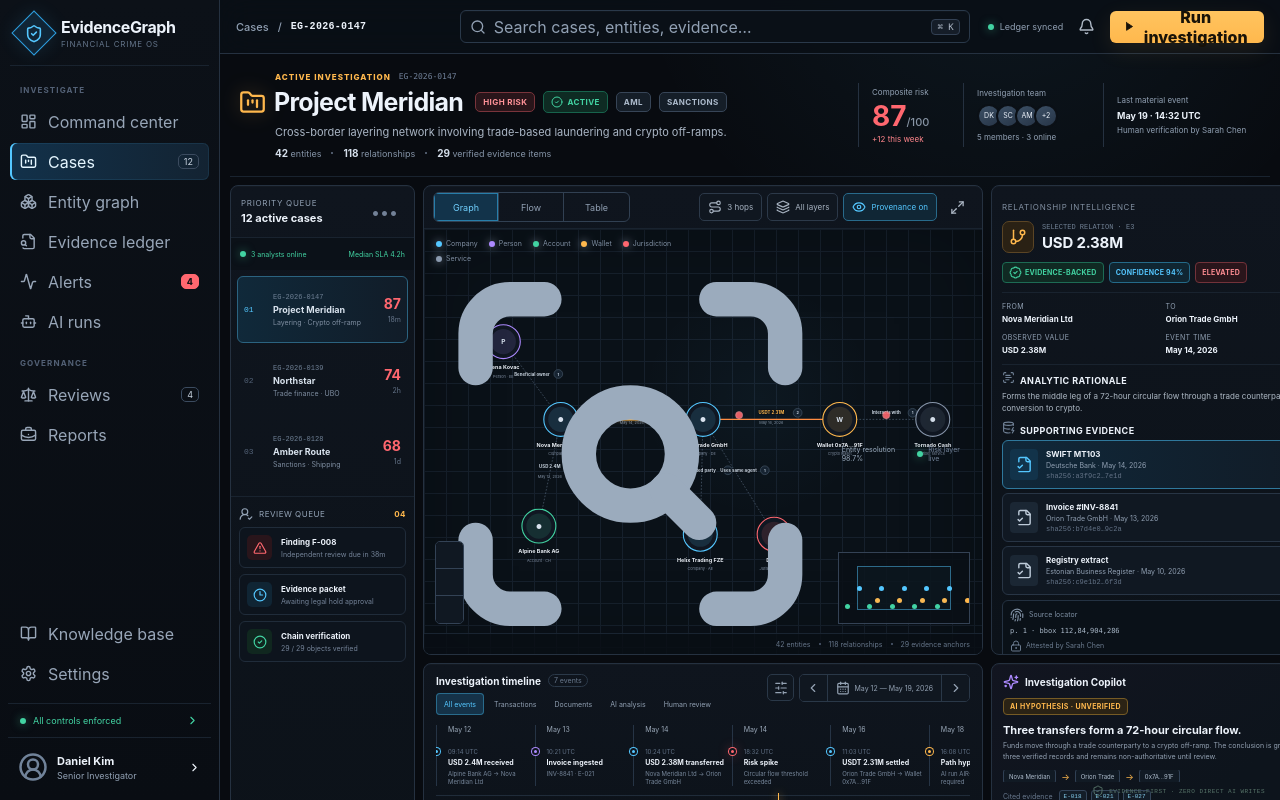
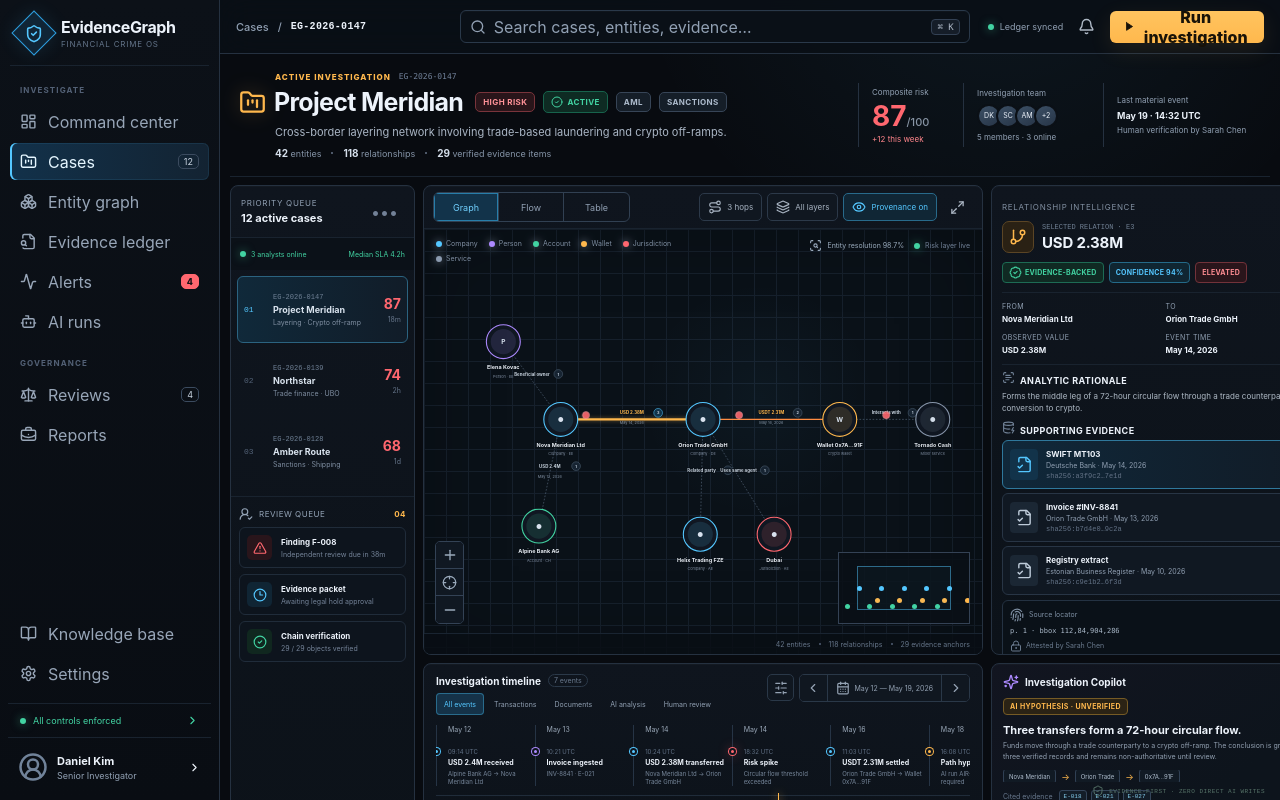
Before and after one commit to Runaway1457/evidencegraph-financial-crime, a React (Vite) app in the folder frontend/: page / in a window 1280 px wide. Built offline with nearby package versions, Linux system fonts and the light colour scheme.

Commit message:
fix(ui): scope graph canvas sizing to root SVG

```diff
--- a/frontend/src/styles.css
+++ b/frontend/src/styles.css
@@ -365,7 +365,7 @@ h1 { font-size: 25px; line-height: 1; letter-spacing: -.7px; margin: 0 4px 0 0;
   overflow: hidden;
 }
 .graph-stage::after { content: ""; position: absolute; inset: 0; pointer-events: none; box-shadow: inset 0 0 80px rgb(0 0 0 / 26%); }
-.graph-stage svg { width: 100%; height: 100%; min-height: 430px; }
+.graph-stage > svg { width: 100%; height: 100%; min-height: 430px; }
 .graph-stage-meta { position: absolute; z-index: 3; top: 10px; right: 12px; display: flex; gap: 10px; color: #718197; font-size: 7px; }
 .graph-stage-meta span { display: flex; align-items: center; gap: 5px; }
 .graph-stage-meta span:first-child { color: #9babbd; }
```
